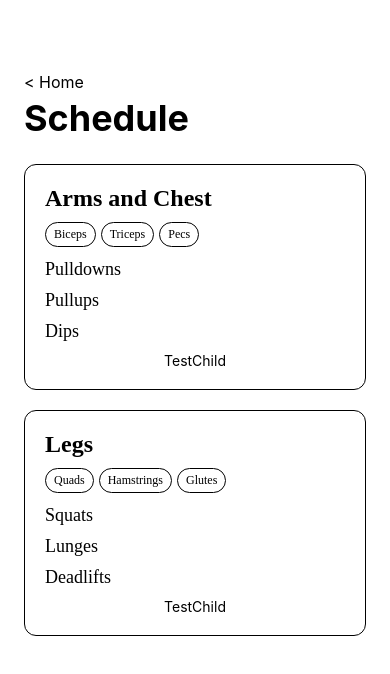
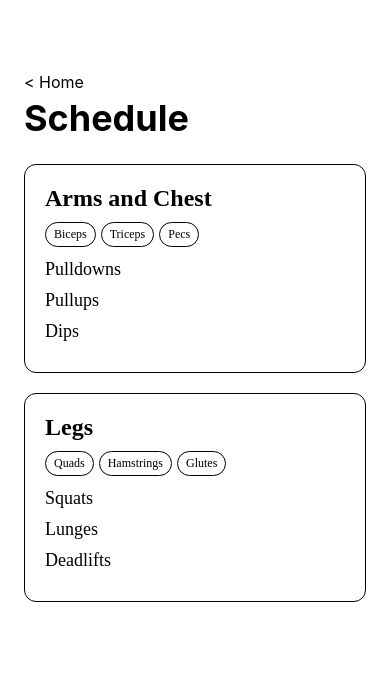
Before and after one commit to P4ck-a-Punch/component-gallery, a React Native app: screen / in a window 390 px wide. Shown: the top 674 px of the page. Built offline with nearby package versions, Linux system fonts and the light colour scheme.

Commit message:
reorganize ExerciseCardsw

```diff
--- a/App.tsx
+++ b/App.tsx
@@ -1,6 +1,6 @@
 import React from 'react'
-import { StyleSheet, Text, ScrollView } from 'react-native'
-import ExerciseCard from './Components/Exercises'
+import { StyleSheet, ScrollView } from 'react-native'
+import { ExerciseCard, ExerciseList } from './Components/Exercises'
 import Page from './Components/Page'
 // import { useFonts } from 'expo-font'
 
@@ -13,14 +13,14 @@ export default function App() {
 					tags={['Biceps', 'Triceps', 'Pecs']}
 					exerciseNames={['Pulldowns', 'Pullups', 'Dips']}
 				>
-					<Text>TestChild</Text>
+					<ExerciseList exerciseNames={['Pulldowns', 'Pullups', 'Dips']} />
 				</ExerciseCard>
 				<ExerciseCard
 					name='Legs'
 					tags={['Quads', 'Hamstrings', 'Glutes']}
 					exerciseNames={['Squats', 'Lunges', 'Deadlifts']}
 				>
-					<Text>TestChild</Text>
+					<ExerciseList exerciseNames={['Squats', 'Lunges', 'Deadlifts']} />
 				</ExerciseCard>
 			</ScrollView>
 		</Page>
--- a/Components/Exercises.tsx
+++ b/Components/Exercises.tsx
@@ -1,5 +1,5 @@
 import React from 'react'
-import { View, StyleSheet, Text } from 'react-native'
+import { View, StyleSheet, Text, ScrollView } from 'react-native'
 import colors from './Colors'
 import Card from './Card'
 // import { useFonts } from 'expo-font'
@@ -14,6 +14,11 @@ const style = StyleSheet.create({
 		width: '100%',
 		marginBottom: 10,
 	},
+	exercise_list: {
+		alignItems: 'flex-start',
+		justifyContent: 'flex-start',
+		width: '100%',
+	},
 	exercise_listitem: {
 		alignItems: 'flex-start',
 		justifyContent: 'flex-start',
@@ -22,7 +27,7 @@ const style = StyleSheet.create({
 	},
 	exercise_listitem_text: {
 		fontWeight: '300',
-		fontFamily: 'IBMPlexSansCondensed-Regular',
+		fontFamily: 'IBMPlexSansCondensed-Light',
 		fontSize: 18,
 	},
 	tag_text: {
@@ -55,6 +60,16 @@ const Tag = (props: { key: string; text: string }) => {
 	return (
 		<View style={style.tag}>
 			<Text style={style.tag_text}>{props.text}</Text>
+		</View>
+	)
+}
+
+const ExerciseList = (props: { exerciseNames: string[] }) => {
+	return (
+		<View style={style.exercise_list}>
+			{props.exerciseNames.map(exerciseName => (
+				<ExerciseListItem key={exerciseName} name={exerciseName} />
+			))}
 		</View>
 	)
 }
@@ -108,12 +123,9 @@ const ExerciseCard = (props: {
 				))}
 			</TagContainer>
 
-			{props.exerciseNames.map(exerciseName => (
-				<ExerciseListItem key={exerciseName} name={exerciseName} />
-			))}
 			{props.children}
 		</Card>
 	)
 }
 
-export default ExerciseCard
+export { ExerciseCard, ExerciseList }
```
